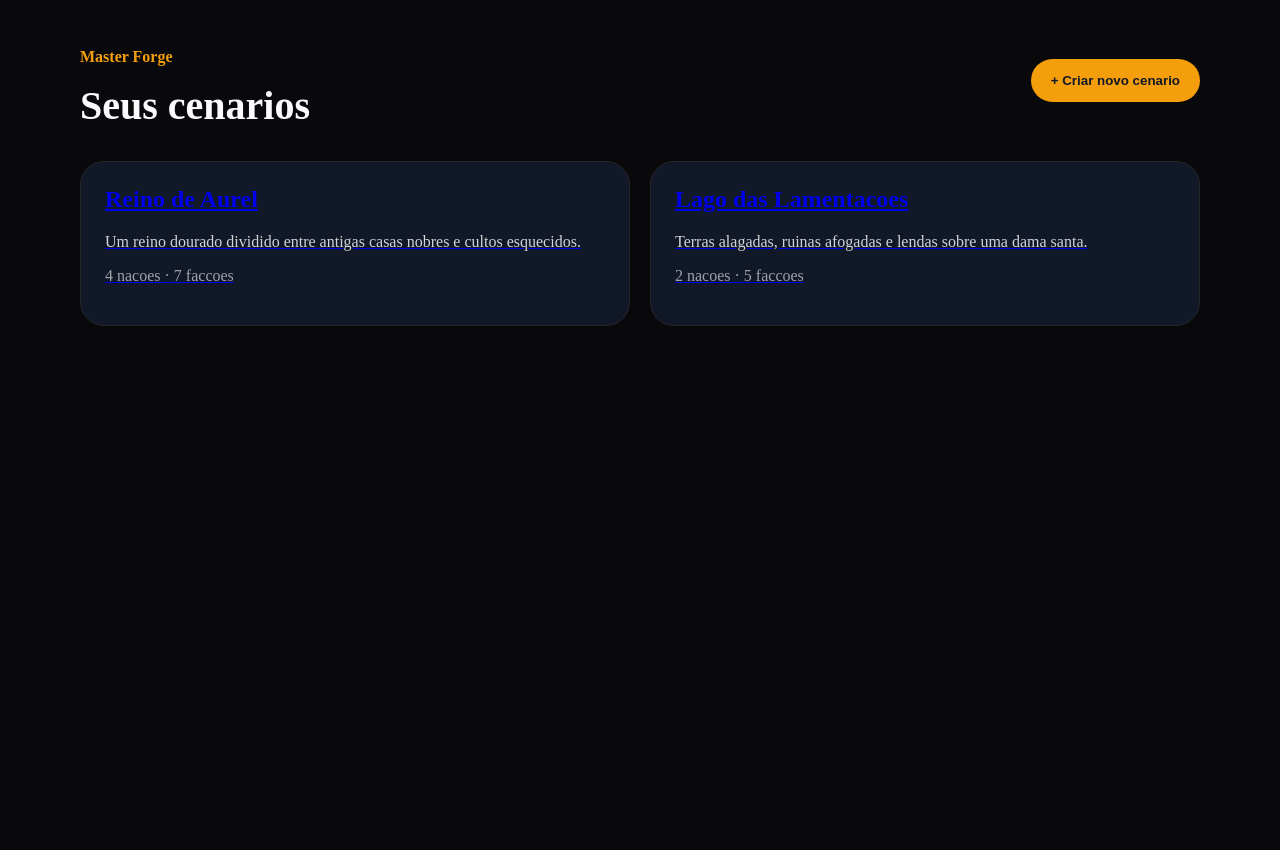
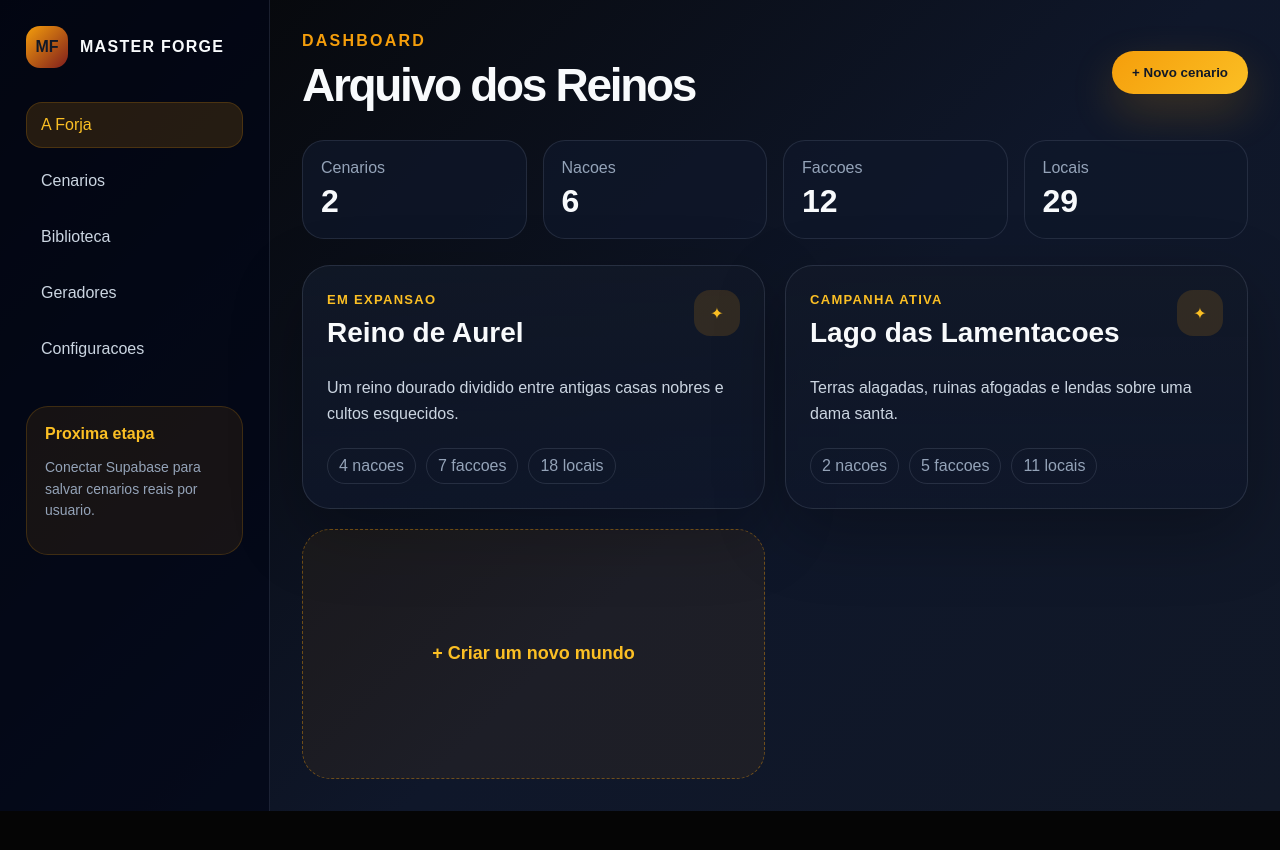
Before and after one commit to blackstone-lib/masterforge, a Next.js app: page /dashboard in a window 1280 px wide. Shown: the top 850 px of the page. After the commit the page ends 811 px from the top, so only its background shows below. Built offline with nearby package versions, Linux system fonts and the light colour scheme.

Commit message:
Redesign dashboard with app shell theme

```diff
--- a/src/app/dashboard/page.tsx
+++ b/src/app/dashboard/page.tsx
@@ -6,39 +6,87 @@ const scenarios = [
     name: "Reino de Aurel",
     description: "Um reino dourado dividido entre antigas casas nobres e cultos esquecidos.",
     nations: 4,
-    factions: 7
+    factions: 7,
+    places: 18,
+    status: "Em expansao"
   },
   {
     id: "mournlake",
     name: "Lago das Lamentacoes",
     description: "Terras alagadas, ruinas afogadas e lendas sobre uma dama santa.",
     nations: 2,
-    factions: 5
+    factions: 5,
+    places: 11,
+    status: "Campanha ativa"
   }
+];
+
+const stats = [
+  { label: "Cenarios", value: "2" },
+  { label: "Nacoes", value: "6" },
+  { label: "Faccoes", value: "12" },
+  { label: "Locais", value: "29" }
 ];
 
 export default function DashboardPage() {
   return (
-    <main style={{ minHeight: "100vh", padding: "32px", background: "#09090b", color: "#f8fafc" }}>
-      <section style={{ maxWidth: "1120px", margin: "0 auto" }}>
-        <header style={{ display: "flex", justifyContent: "space-between", alignItems: "center", marginBottom: "32px" }}>
+    <main style={{ minHeight: "100vh", display: "grid", gridTemplateColumns: "270px 1fr", background: "linear-gradient(135deg, #050505, #0f172a 58%, #111827)", color: "#f8fafc", fontFamily: "Arial, Helvetica, sans-serif" }}>
+      <aside style={{ borderRight: "1px solid rgba(148,163,184,0.16)", padding: "26px", background: "rgba(2,6,23,0.72)" }}>
+        <Link href="/" style={{ color: "inherit", textDecoration: "none", display: "flex", gap: "12px", alignItems: "center", marginBottom: "34px" }}>
+          <span style={{ width: "42px", height: "42px", borderRadius: "14px", display: "grid", placeItems: "center", background: "linear-gradient(135deg, #f59e0b, #7f1d1d)", color: "#111827", fontWeight: 900 }}>MF</span>
+          <strong style={{ letterSpacing: "0.08em", textTransform: "uppercase" }}>Master Forge</strong>
+        </Link>
+
+        <nav style={{ display: "grid", gap: "10px" }}>
+          {["A Forja", "Cenarios", "Biblioteca", "Geradores", "Configuracoes"].map((item, index) => (
+            <span key={item} style={{ padding: "13px 14px", borderRadius: "16px", color: index === 0 ? "#fbbf24" : "#cbd5e1", background: index === 0 ? "rgba(245,158,11,0.14)" : "transparent", border: index === 0 ? "1px solid rgba(245,158,11,0.18)" : "1px solid transparent" }}>{item}</span>
+          ))}
+        </nav>
+
+        <div style={{ marginTop: "34px", border: "1px solid rgba(245,158,11,0.18)", borderRadius: "22px", padding: "18px", background: "rgba(245,158,11,0.08)" }}>
+          <strong style={{ color: "#fbbf24" }}>Proxima etapa</strong>
+          <p style={{ color: "#94a3b8", lineHeight: 1.55, fontSize: "14px" }}>Conectar Supabase para salvar cenarios reais por usuario.</p>
+        </div>
+      </aside>
+
+      <section style={{ padding: "32px" }}>
+        <header style={{ display: "flex", justifyContent: "space-between", alignItems: "center", marginBottom: "28px" }}>
           <div>
-            <p style={{ color: "#f59e0b", fontWeight: 700 }}>Master Forge</p>
-            <h1 style={{ fontSize: "40px", margin: 0 }}>Seus cenarios</h1>
+            <p style={{ color: "#f59e0b", fontWeight: 800, letterSpacing: "0.14em", textTransform: "uppercase", margin: 0 }}>Dashboard</p>
+            <h1 style={{ fontSize: "46px", margin: "8px 0 0", letterSpacing: "-0.05em" }}>Arquivo dos Reinos</h1>
           </div>
-          <button style={{ background: "#f59e0b", color: "#111827", border: 0, padding: "14px 20px", borderRadius: "999px", fontWeight: 700 }}>
-            + Criar novo cenario
-          </button>
+          <button style={{ background: "linear-gradient(135deg, #f59e0b, #fbbf24)", color: "#111827", border: 0, padding: "14px 20px", borderRadius: "999px", fontWeight: 900, cursor: "pointer", boxShadow: "0 18px 45px rgba(245,158,11,0.2)" }}>+ Novo cenario</button>
         </header>
+
+        <div style={{ display: "grid", gridTemplateColumns: "repeat(4, 1fr)", gap: "16px", marginBottom: "26px" }}>
+          {stats.map((stat) => (
+            <div key={stat.label} style={{ border: "1px solid rgba(148,163,184,0.16)", borderRadius: "22px", padding: "18px", background: "rgba(15,23,42,0.74)" }}>
+              <p style={{ color: "#94a3b8", margin: 0 }}>{stat.label}</p>
+              <strong style={{ display: "block", fontSize: "32px", marginTop: "6px" }}>{stat.value}</strong>
+            </div>
+          ))}
+        </div>
 
         <div style={{ display: "grid", gridTemplateColumns: "repeat(2, minmax(0, 1fr))", gap: "20px" }}>
           {scenarios.map((scenario) => (
-            <Link key={scenario.id} href={`/scenarios/${scenario.id}`} style={{ border: "1px solid #27272a", borderRadius: "24px", padding: "24px", background: "#111827" }}>
-              <h2 style={{ marginTop: 0 }}>{scenario.name}</h2>
-              <p style={{ color: "#d4d4d8" }}>{scenario.description}</p>
-              <p style={{ color: "#a1a1aa" }}>{scenario.nations} nacoes · {scenario.factions} faccoes</p>
+            <Link key={scenario.id} href={`/scenarios/${scenario.id}`} style={{ color: "inherit", textDecoration: "none", border: "1px solid rgba(148,163,184,0.18)", borderRadius: "28px", padding: "24px", background: "linear-gradient(180deg, rgba(17,24,39,0.92), rgba(15,23,42,0.78))", boxShadow: "0 24px 70px rgba(0,0,0,0.28)" }}>
+              <div style={{ display: "flex", justifyContent: "space-between", gap: "16px", alignItems: "flex-start" }}>
+                <div>
+                  <span style={{ color: "#fbbf24", fontSize: "13px", fontWeight: 800, letterSpacing: "0.1em", textTransform: "uppercase" }}>{scenario.status}</span>
+                  <h2 style={{ margin: "9px 0 10px", fontSize: "28px" }}>{scenario.name}</h2>
+                </div>
+                <span style={{ width: "46px", height: "46px", borderRadius: "16px", display: "grid", placeItems: "center", background: "rgba(245,158,11,0.14)", color: "#fbbf24" }}>✦</span>
+              </div>
+              <p style={{ color: "#cbd5e1", lineHeight: 1.65 }}>{scenario.description}</p>
+              <div style={{ display: "flex", gap: "10px", flexWrap: "wrap", marginTop: "20px" }}>
+                <span style={{ color: "#94a3b8", border: "1px solid rgba(148,163,184,0.18)", borderRadius: "999px", padding: "8px 11px" }}>{scenario.nations} nacoes</span>
+                <span style={{ color: "#94a3b8", border: "1px solid rgba(148,163,184,0.18)", borderRadius: "999px", padding: "8px 11px" }}>{scenario.factions} faccoes</span>
+                <span style={{ color: "#94a3b8", border: "1px solid rgba(148,163,184,0.18)", borderRadius: "999px", padding: "8px 11px" }}>{scenario.places} locais</span>
+              </div>
             </Link>
           ))}
+
+          <button style={{ minHeight: "250px", border: "1px dashed rgba(245,158,11,0.38)", borderRadius: "28px", padding: "24px", background: "rgba(245,158,11,0.06)", color: "#fbbf24", fontWeight: 900, fontSize: "18px", cursor: "pointer" }}>+ Criar um novo mundo</button>
         </div>
       </section>
     </main>
```
